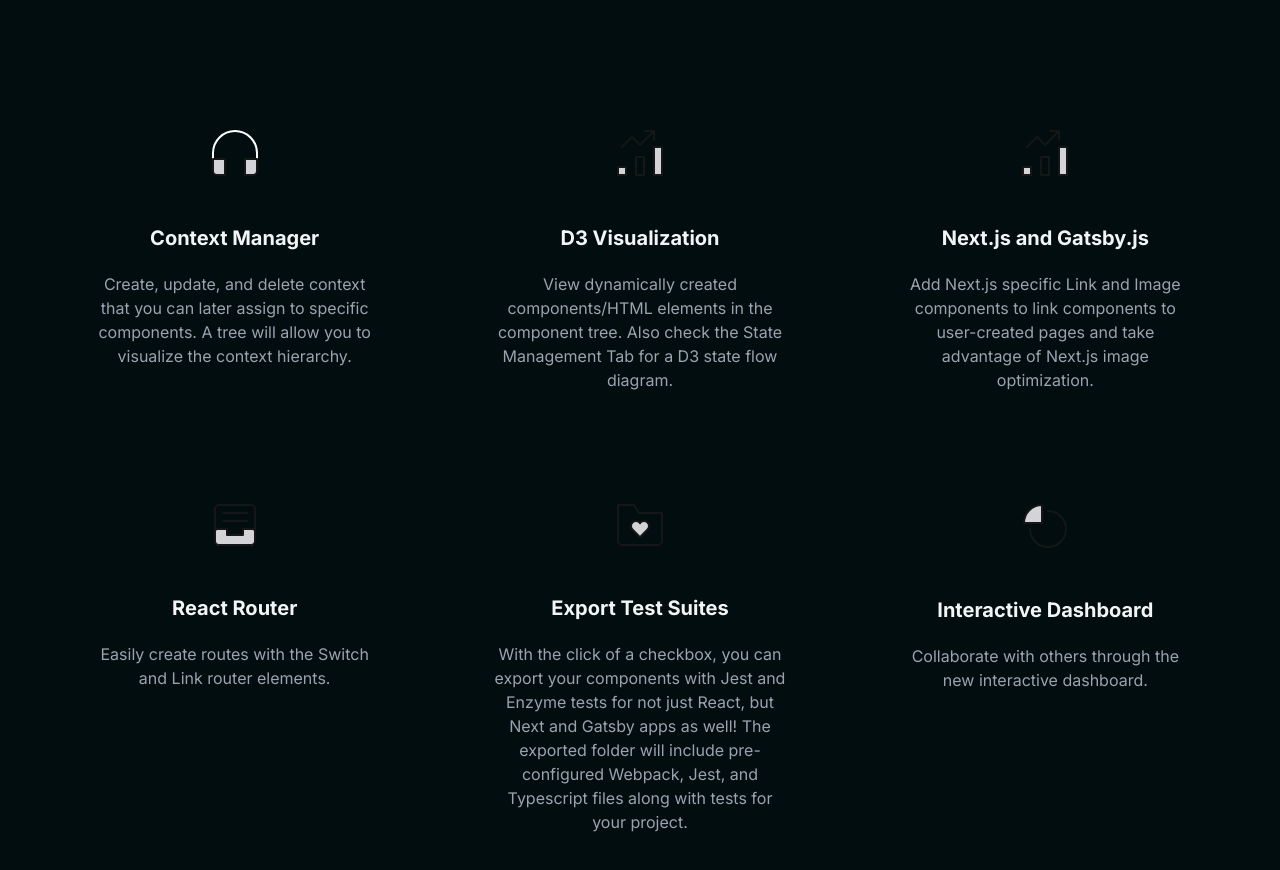
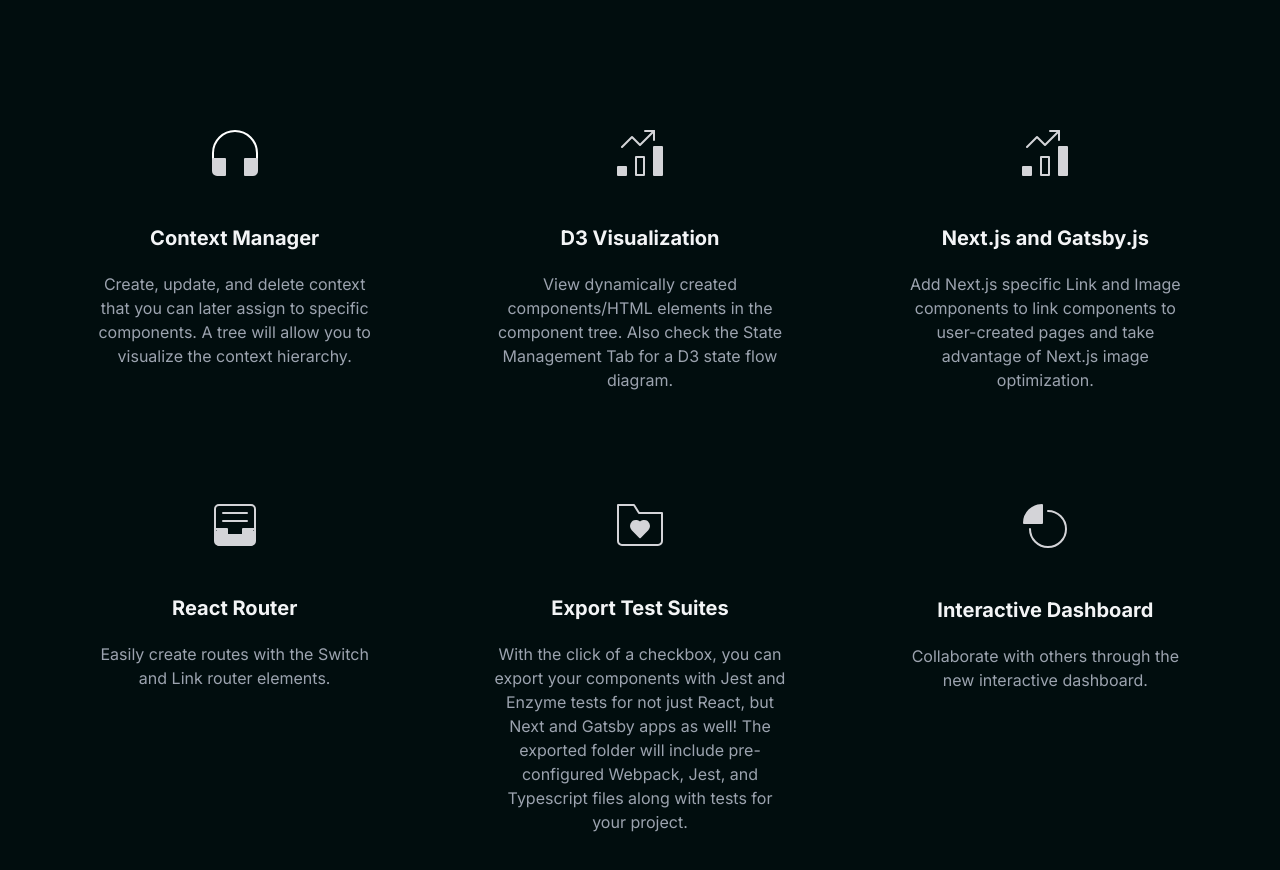
Before and after one commit to open-source-labs/Reactype-web, a Next.js app: page / in a window 1280 px wide. Shown: the part 3560-4430 px from the top of the page. Built offline with nearby package versions, Linux system fonts and the light colour scheme.

Commit message:
fix stroke width

```diff
--- a/src/app/components/Features.tsx
+++ b/src/app/components/Features.tsx
@@ -22,7 +22,7 @@
 				<path
 					d="M13 29H1V41C1 43.209 2.791 45 5 45H13V29Z"
 					fill="#d4d4d8"
-					stroke="#161616"
+					stroke="#d4d4d8"
 					stroke-width="2"
 					stroke-miterlimit="10"
 					stroke-linecap="round"
@@ -31,7 +31,7 @@
 				<path
 					d="M45 29H33V45H41C43.209 45 45 43.209 45 41V29Z"
 					fill="#d4d4d8"
-					stroke="#161616"
+					stroke="#d4d4d8"
 					stroke-width="2"
 					stroke-miterlimit="10"
 					stroke-linecap="round"
@@ -55,7 +55,7 @@
 			>
 				<path
 					d="M27 27H19V45H27V27Z"
-					stroke="#161616"
+					stroke="#d4d4d8"
 					stroke-width="2"
 					stroke-miterlimit="10"
 					stroke-linecap="round"
@@ -64,7 +64,7 @@
 				<path
 					d="M9 37H1V45H9V37Z"
 					fill="#d4d4d8"
-					stroke="#161616"
+					stroke="#d4d4d8"
 					stroke-width="2"
 					stroke-miterlimit="10"
 					stroke-linecap="round"
@@ -73,7 +73,7 @@
 				<path
 					d="M45 17H37V45H45V17Z"
 					fill="#d4d4d8"
-					stroke="#161616"
+					stroke="#d4d4d8"
 					stroke-width="2"
 					stroke-miterlimit="10"
 					stroke-linecap="round"
@@ -81,7 +81,7 @@
 				/>
 				<path
 					d="M5 17L15 7L23 15L37 1"
-					stroke="#161616"
+					stroke="#d4d4d8"
 					stroke-width="2"
 					stroke-miterlimit="10"
 					stroke-linecap="round"
@@ -89,7 +89,7 @@
 				/>
 				<path
 					d="M28 1H37V10"
-					stroke="#161616"
+					stroke="#d4d4d8"
 					stroke-width="2"
 					stroke-miterlimit="10"
 					stroke-linecap="round"
@@ -113,7 +113,7 @@
 			>
 				<path
 					d="M27 27H19V45H27V27Z"
-					stroke="#161616"
+					stroke="#d4d4d8"
 					stroke-width="2"
 					stroke-miterlimit="10"
 					stroke-linecap="round"
@@ -122,7 +122,7 @@
 				<path
 					d="M9 37H1V45H9V37Z"
 					fill="#d4d4d8"
-					stroke="#161616"
+					stroke="#d4d4d8"
 					stroke-width="2"
 					stroke-miterlimit="10"
 					stroke-linecap="round"
@@ -131,7 +131,7 @@
 				<path
 					d="M45 17H37V45H45V17Z"
 					fill="#d4d4d8"
-					stroke="#161616"
+					stroke="#d4d4d8"
 					stroke-width="2"
 					stroke-miterlimit="10"
 					stroke-linecap="round"
@@ -139,7 +139,7 @@
 				/>
 				<path
 					d="M5 17L15 7L23 15L37 1"
-					stroke="#161616"
+					stroke="#d4d4d8"
 					stroke-width="2"
 					stroke-miterlimit="10"
 					stroke-linecap="round"
@@ -147,7 +147,7 @@
 				/>
 				<path
 					d="M28 1H37V10"
-					stroke="#161616"
+					stroke="#d4d4d8"
 					stroke-width="2"
 					stroke-miterlimit="10"
 					stroke-linecap="round"
@@ -175,7 +175,7 @@
 				/>
 				<path
 					d="M9 9H33"
-					stroke="#161616"
+					stroke="#d4d4d8"
 					stroke-width="2"
 					stroke-miterlimit="10"
 					stroke-linecap="round"
@@ -183,7 +183,7 @@
 				/>
 				<path
 					d="M9 17H33"
-					stroke="#161616"
+					stroke="#d4d4d8"
 					stroke-width="2"
 					stroke-miterlimit="10"
 					stroke-linecap="round"
@@ -191,7 +191,7 @@
 				/>
 				<path
 					d="M1 25H13V31H29V25H41"
-					stroke="#161616"
+					stroke="#d4d4d8"
 					stroke-width="2"
 					stroke-miterlimit="10"
 					stroke-linecap="round"
@@ -199,7 +199,7 @@
 				/>
 				<path
 					d="M37 1H5C2.79086 1 1 2.79086 1 5V37C1 39.2091 2.79086 41 5 41H37C39.2091 41 41 39.2091 41 37V5C41 2.79086 39.2091 1 37 1Z"
-					stroke="#161616"
+					stroke="#d4d4d8"
 					stroke-width="2"
 					stroke-miterlimit="10"
 					stroke-linecap="round"
@@ -224,7 +224,7 @@
 				<path
 					d="M30.562 18.4609C30.0511 17.9392 29.4292 17.5392 28.7426 17.2907C28.0559 17.0422 27.3221 16.9516 26.5956 17.0256C25.8692 17.0996 25.1687 17.3362 24.5462 17.718C23.9237 18.0998 23.3952 18.6169 23 19.2309C22.6049 18.6167 22.0764 18.0995 21.4539 17.7176C20.8315 17.3357 20.1309 17.099 19.4044 17.025C18.6779 16.951 17.944 17.0417 17.2573 17.2903C16.5706 17.5389 15.9488 17.939 15.438 18.4609C14.5163 19.4035 14.0002 20.6695 14.0002 21.9879C14.0002 23.3063 14.5163 24.5722 15.438 25.5149L23 33.1999L30.564 25.5159C31.485 24.5726 32.0004 23.3064 32 21.988C31.9997 20.6696 31.4835 19.4037 30.562 18.4609Z"
 					fill="#d4d4d8"
-					stroke="#161616"
+					stroke="#d4d4d8"
 					stroke-width="2"
 					stroke-miterlimit="10"
 					stroke-linecap="round"
@@ -232,7 +232,7 @@
 				/>
 				<path
 					d="M41 41H5C3.93913 41 2.92172 40.5786 2.17157 39.8284C1.42143 39.0783 1 38.0609 1 37V1H17L22 9H45V37C45 38.0609 44.5786 39.0783 43.8284 39.8284C43.0783 40.5786 42.0609 41 41 41Z"
-					stroke="#161616"
+					stroke="#d4d4d8"
 					stroke-width="2"
 					stroke-miterlimit="10"
 					stroke-linecap="round"
@@ -256,7 +256,7 @@
 			>
 				<path
 					d="M25 7C34.941 7 43 15.059 43 25C43 34.941 34.941 43 25 43C15.059 43 7 34.941 7 25"
-					stroke="#161616"
+					stroke="#d4d4d8"
 					stroke-width="2"
 					stroke-miterlimit="10"
 					stroke-linecap="round"
@@ -265,7 +265,7 @@
 				<path
 					d="M19 1C9.059 1 1 9.059 1 19H19V1Z"
 					fill="#d4d4d8"
-					stroke="#161616"
+					stroke="#d4d4d8"
 					stroke-width="2"
 					stroke-miterlimit="10"
 					stroke-linecap="round"
```
